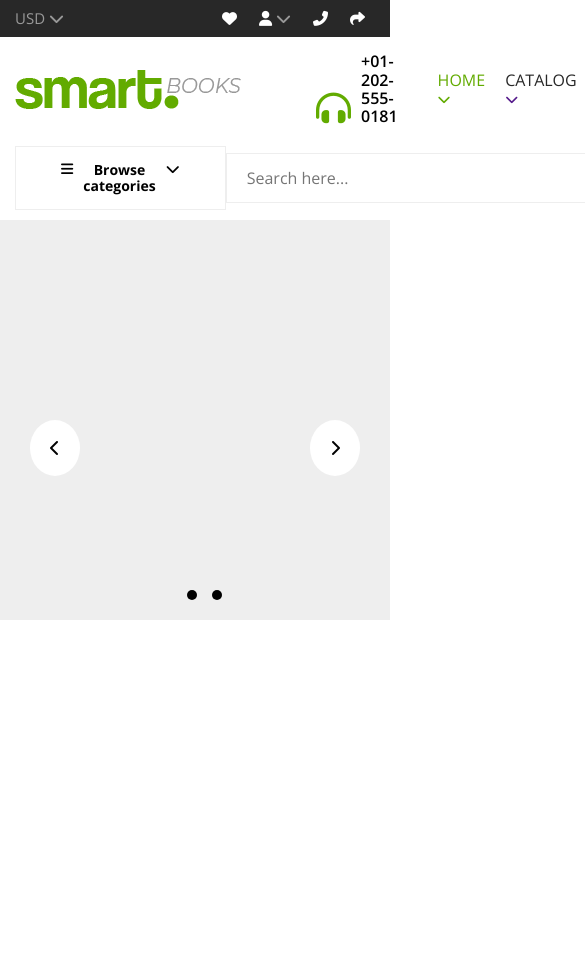
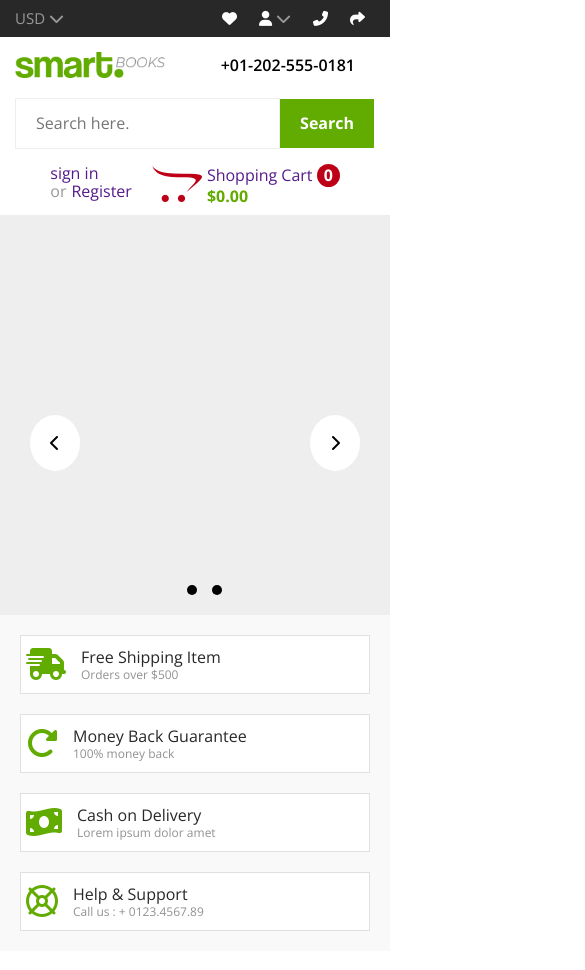
Before and after one commit to mahmoudvs183/smartbook-theme, a plain HTML site: page index.html in a window 390 px wide. Shown: the top 970 px of the page, 585 px wide, since content can reach past the window. Drawn offline with nearby package versions, Linux system fonts and the light colour scheme.

Commit message:
3rd commit

```diff
--- a/css/style.css
+++ b/css/style.css
@@ -122,9 +122,37 @@ header .frist-row .logo .contact-num i {
     color: #62ab00;
 }
 
+/* Small */
+@media (max-width: 550px) {
+    header .frist-row .logo {
+        gap: 0;
+    }
+
+    header .frist-row .logo .contact-num i {
+        display: none;
+    }
+
+    header .frist-row .logo img {
+        width: 150px;
+    }
+
+}
+
 header .frist-row ul {
     display: flex;
     gap: 20px;
+}
+
+/* Large */
+@media (max-width: 1200px) {
+    header .frist-row ul {
+        display: none;
+    }
+
+    header .frist-row .logo {
+        width: 100%;
+        justify-content: space-between;
+    }
 }
 
 header .frist-row ul span {
@@ -150,7 +178,14 @@ header .Second-row {
     display: flex;
     justify-content: space-between;
     align-items: center;
-    width: 100%;
+}
+
+/* Medium */
+@media (max-width: 992px) {
+    header .Second-row {
+        flex-direction: column;
+        gap: 15px;
+    }
 }
 
 header .Second-row .category {
@@ -164,6 +199,14 @@ header .Second-row .category {
     border: 1px solid #eeeeee;
 }
 
+/* Large */
+@media (max-width: 1200px) {
+    header .Second-row .category {
+        display: none;
+    }
+}
+
+
 header .Second-row .search {
     display: flex;
     z-index: 2;
@@ -172,7 +215,18 @@ header .Second-row .search {
 header .Second-row input {
     border: 1px solid #eeeeee;
     background: none;
-    padding: 15px 170px 15px 20px;
+    padding: 15px 150px 15px 20px;
+}
+
+/* Medium */
+@media (max-width: 992px) {
+    header .Second-row .search {
+        width: 100%;
+    }
+
+    header .Second-row input {
+        width: 100%;
+    }
 }
 
 header .Second-row .search button {
@@ -198,7 +252,7 @@ header .Second-row .sign-cart .sign span {
 
 header .Second-row .sign-cart .cart {
     display: flex;
-    gap: 20px;
+    gap: 5px;
 }
 
 header .Second-row .sign-cart .cart .num {
@@ -241,7 +295,8 @@ main i {
     position: absolute;
     cursor: pointer;
 }
-main i:hover{
+
+main i:hover {
     color: #62ab00;
 }
 
@@ -268,3 +323,69 @@ main .circles span {
     border-radius: 50%;
     background-color: black;
 }
+
+/*ُEnd Main*/
+
+/*Start features*/
+
+.features {
+    background-color: #f9f9f9;
+    padding: 20px 0;
+    overflow: hidden;
+
+}
+
+.features .container {
+    display: grid;
+    grid-template-columns: repeat(auto-fit, minmax(200px, 1fr));
+    gap: 20px;
+    max-width: 1200px;
+    margin: 0 auto;
+    padding: 0 20px;
+
+}
+
+.feature {
+    background-color: white;
+    border: 1px solid #e0e0e0;
+    padding: 5px;
+
+    display: flex;
+    gap: 15px;
+    align-items: center;
+}
+
+.feature i {
+    font-size: 36px;
+    color: #62ab00;
+    /* Adjust the icon color */
+}
+
+.feature .text {
+    line-height: 1.5px;
+}
+
+.feature .text h3 {
+    font-size: 16px;
+    font-weight: 400;
+    color: #282828;
+}
+
+.feature .text p {
+    font-size: 14px;
+    color: #28282882;
+}
+
+@media (max-width: 768px) {
+    .feature i {
+        font-size: 32px;
+    }
+
+    .feature .text h3 {
+        font-size: 16px;
+    }
+
+    .feature .text p {
+        font-size: 12px;
+    }
+}
--- a/index.html
+++ b/index.html
@@ -125,7 +125,6 @@
         </div>
 
     </header>
-
     <main>
         <div class="container">
             <i class="left fa-solid fa-chevron-left"></i>
@@ -133,10 +132,41 @@
                 <span class="one"></span>
                 <span class="two"></span>
             </div>
-
             <i class=" right fa-solid fa-chevron-right"></i>
         </div>
     </main>
+    <div class="features">
+        <div class="container">
+            <div class="feature">
+                <i class="fa-solid fa-truck-fast"></i>
+                <div class="text">
+                    <h3>Free Shipping Item</h3>
+                    <p>Orders over $500</p>
+                </div>
+            </div>
+            <div class="feature">
+                <i class="fa-solid fa-rotate-right"></i>
+                <div class="text">
+                    <h3>Money Back Guarantee</h3>
+                    <p>100% money back</p>
+                </div>
+            </div>
+            <div class="feature">
+                <i class="fa-solid fa-money-bill-wave"></i>
+                <div class="text">
+                    <h3>Cash on Delivery</h3>
+                    <p>Lorem ipsum dolor amet</p>
+                </div>
+            </div>
+            <div class="feature">
+                <i class="fa-regular fa-life-ring"></i>
+                <div class="text">
+                    <h3>Help & Support</h3>
+                    <p>Call us : + 0123.4567.89</p>
+                </div>
+            </div>
+        </div>
+    </div>
 </body>
 
 </html>
```
